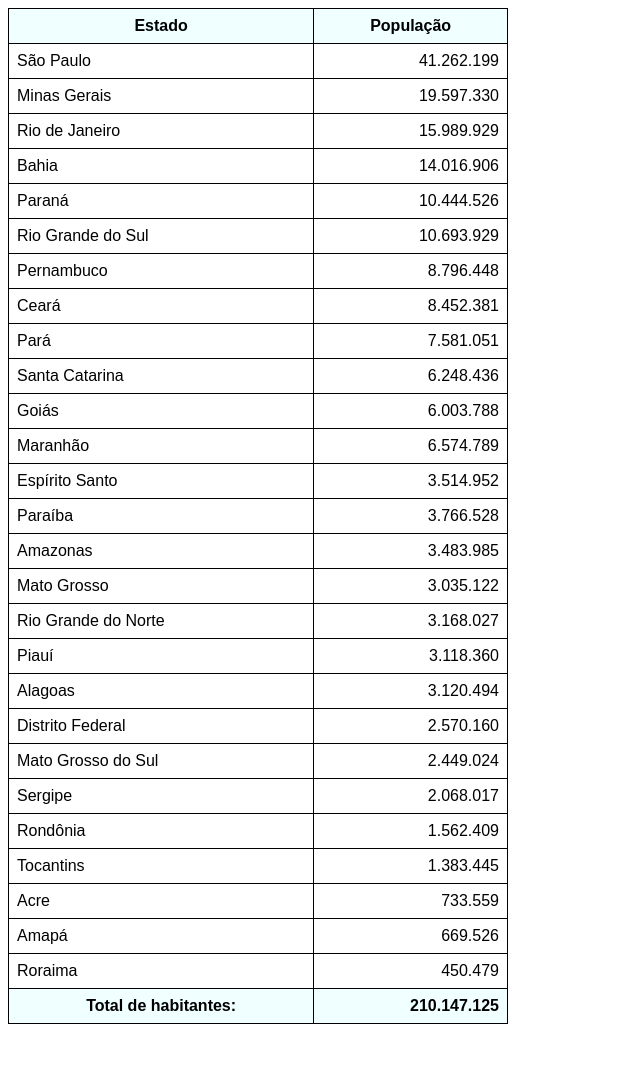
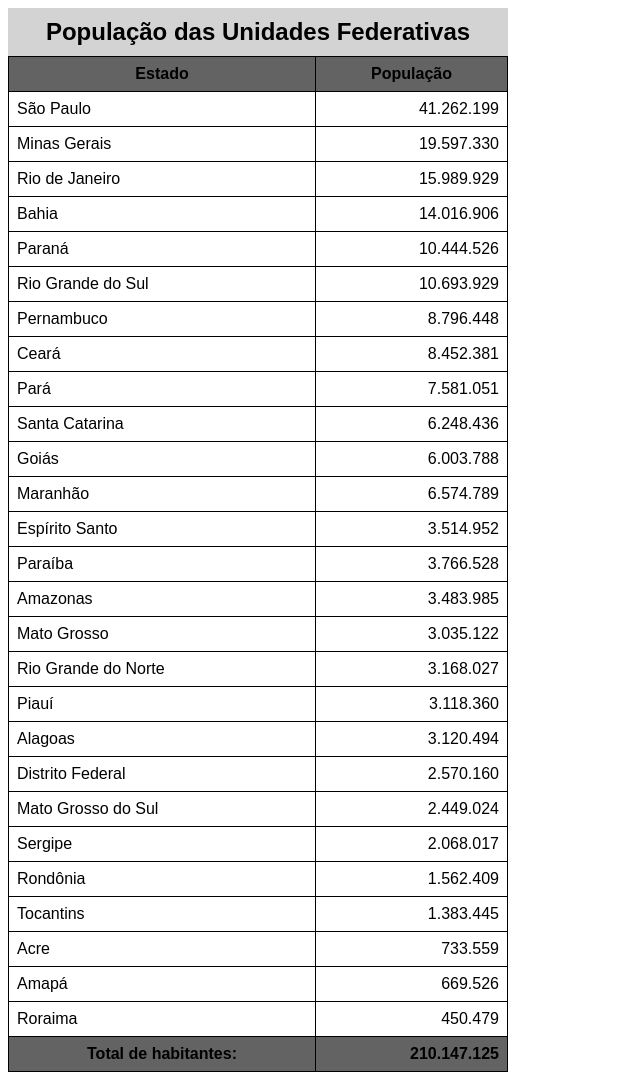
Before and after one commit to natashafreitas/Html-Css, a plain HTML site: page Modulo 3/EX003/tabela002.html in a window 1280 px wide. Shown: the whole page, without its empty margins (0-640 px from the left). Before the commit the page ends 1032 px from the top, so only its background shows below. Drawn offline with Linux system fonts and the light colour scheme.

Commit message:
Update tabela002.html

```diff
--- a/Modulo 3/EX003/tabela002.html
+++ b/Modulo 3/EX003/tabela002.html
@@ -15,8 +15,15 @@
             border-collapse: collapse;
         }
 
-        thead{
-            background-color: azure;
+        caption{
+            font-size: 1.5em;
+            font-weight: bold;
+            padding: 10px;
+            background-color: lightgray;
+        }
+
+        thead, tfoot{
+            background-color: rgba(0, 0, 0, 0.61);
         }
 
         th, td{
@@ -27,18 +34,17 @@
         .num{
             text-align: right;
         }
-
-        tfoot{
-            background-color: azure;
-        }
     </style>
 </head>
 <body>
     <table>
+        <caption>
+            População das Unidades Federativas
+        </caption>
         <thead>
             <tr>
-                <th>Estado</th>
-                <th>População
+                <th scope="col">Estado</th>
+                <th scope="col" style="width: 175px;">População
                 </th>
             </tr>
         </thead>
@@ -152,7 +158,7 @@
         </tr>
     <tfoot>
         <tr>
-            <th>Total de habitantes:</th>
+            <th scope="row">Total de habitantes:</th>
             <td class="num"><strong>210.147.125</strong></td>
         </tr>
     </tfoot>
```
